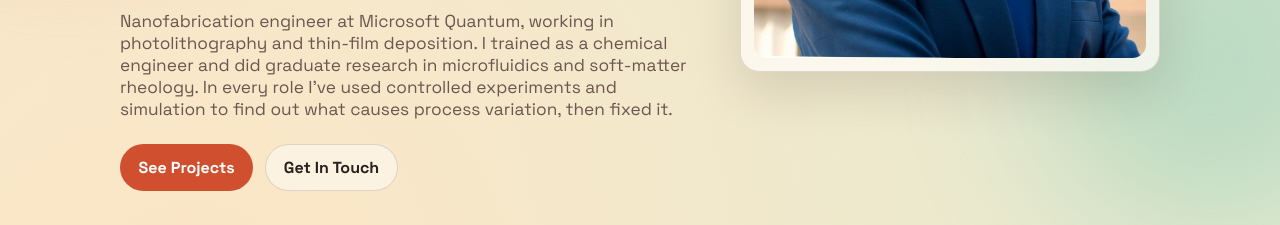
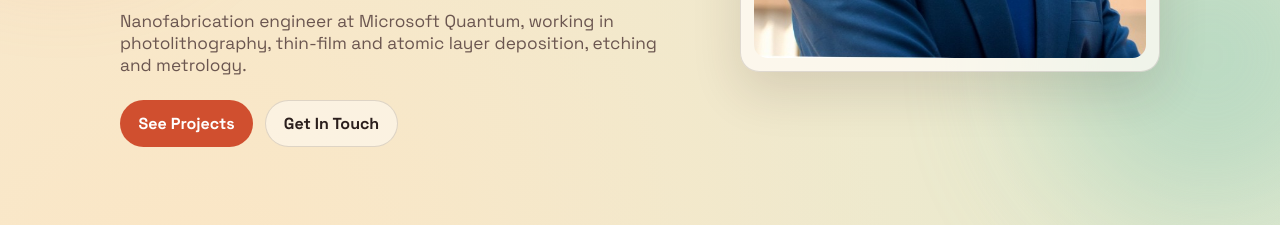
Before and after one commit to rajivsrikar2001-creator/Portfolio, a plain HTML site: page index.html in a window 1280 px wide. Shown: the part 575-800 px from the top of the page. Drawn offline with Linux system fonts and the light colour scheme.

Commit message:
Shorten hero intro
Co-Authored-By: Claude Opus 5.5 <noreply@anthropic.com>
Claude-Session: https://claude.ai/code/session_016TE6VeoUddiDqpQapgJYNh

```diff
--- a/index.html
+++ b/index.html
@@ -42,10 +42,8 @@
               I develop fabrication processes for <span>quantum devices</span>.
             </h1>
             <p class="hero-copy">
-              Nanofabrication engineer at Microsoft Quantum, working in photolithography and thin-film deposition.
-              I trained as a chemical engineer and did graduate research in microfluidics and soft-matter rheology.
-              In every role I've used controlled experiments and simulation to find out what causes process
-              variation, then fixed it.
+              Nanofabrication engineer at Microsoft Quantum, working in photolithography, thin-film and atomic layer
+              deposition, etching and metrology.
             </p>
             <div class="hero-actions">
               <a class="btn btn-primary" href="#work">See Projects</a>
```
